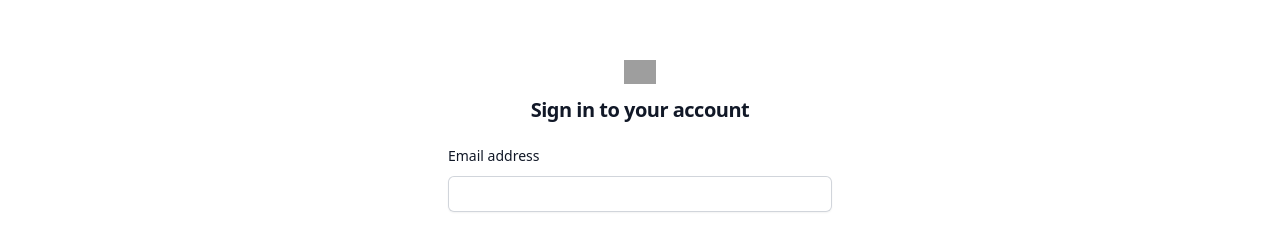
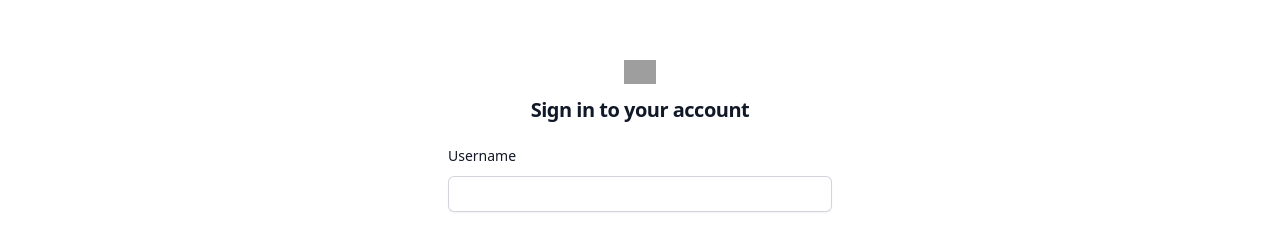
Before and after one commit to saktialfansyahp/inventory-fe, a Vue app: page /#/signin in a window 1280 px wide. Shown: the part 168-402 px from the top of the page. Built offline with nearby package versions, Linux system fonts and the light colour scheme; grey boxes are pictures that could not be loaded.

Commit message:
chnge view sign in

```diff
--- a/src/views/SignIn.vue
+++ b/src/views/SignIn.vue
@@ -20,9 +20,9 @@
         <form @submit.prevent="submitForm" class="space-y-6">
           <div>
             <label
-              for="email"
+              for="username"
               class="block text-sm font-medium leading-6 text-gray-900"
-              >Email address</label
+              >Username</label
             >
             <div class="mt-2">
               <input
```
